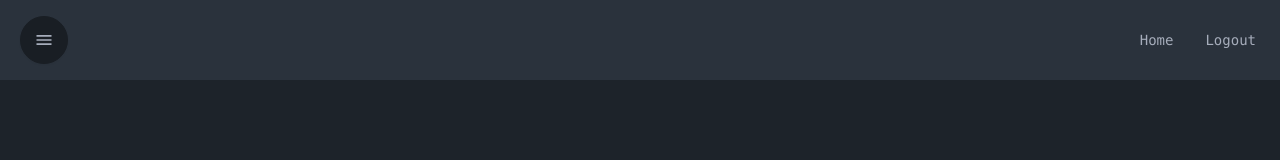
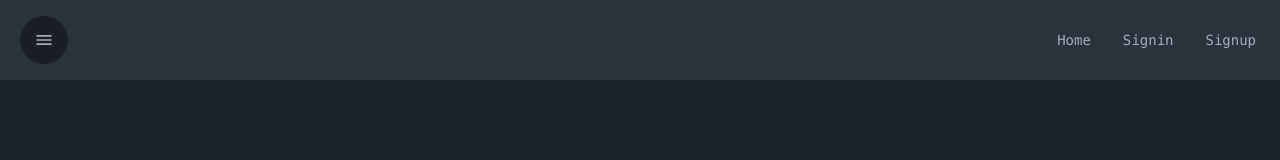
Before and after one commit to Juzdalua/exam-q-play, a Next.js app: page /auth/signin in a window 1280 px wide. Before the commit this address had no page. Shown: the top 160 px of the page. Built offline with nearby package versions, Linux system fonts and the light colour scheme; sample sign-in values are in the browser's storage.

Commit message:
Update logout with global context

```diff
--- /dev/null
+++ b/src/app/(home)/components/global-context.tsx
@@ -0,0 +1,16 @@
+import React, { useState, createContext, useContext } from "react";
+
+interface IGlobalContext {
+  token: string | null;
+  setToken: (token: string) => void;
+}
+
+const GlobalContext = createContext<IGlobalContext | undefined>(undefined);
+
+export const GlobalContextProvider = ({ children }: { children: React.ReactNode }) => {
+  const [token, setToken] = useState<string | null>(null);
+
+  return <GlobalContext.Provider value={{ token, setToken }}>{children}</GlobalContext.Provider>;
+};
+
+export const useGlobalContext = () => useContext(GlobalContext);
--- a/src/app/(home)/components/main.tsx
+++ b/src/app/(home)/components/main.tsx
@@ -4,18 +4,21 @@ import { useState } from "react";
 import TopLayout from "./top-layout";
 import Sidebar from "./sidebar";
 import Footer from "./footer";
+import { GlobalContextProvider } from "./global-context";
 
 export default function MainComponent({ children }: { children: React.ReactNode }) {
   const [isSidebarVisible, setIsSidebarVisible] = useState(false);
 
   return (
     <div>
+      <GlobalContextProvider>
         <TopLayout onSideBarToggle={() => setIsSidebarVisible(!isSidebarVisible)} />
         <div className="flex">
           <Sidebar isVisible={isSidebarVisible} />
           <div className={`${isSidebarVisible ? "ml-56" : ""} flex-1 h-screen`}>{children}</div>
         </div>
         <Footer />
+      </GlobalContextProvider>
     </div>
   );
 }
--- a/src/app/(home)/components/top-layout.tsx
+++ b/src/app/(home)/components/top-layout.tsx
@@ -1,14 +1,12 @@
 "use client";
 
+import LocalStorage from "@/src/utils/LocalStorage";
 import Link from "next/link";
 import { useEffect, useState } from "react";
+import { useGlobalContext } from "./global-context";
 
 const TopLayout = ({ onSideBarToggle }: { onSideBarToggle: () => void }) => {
-  const [token, setToken] = useState<string | null>(null);
-
-  useEffect(() => {
-    setToken(localStorage.getItem("jwt"));
-  }, []);
+  const {token, setToken} = useGlobalContext();
 
   return (
     <div className="min-h-20 bg-neutral flex justify-between">
@@ -47,7 +45,7 @@ const TopLayout = ({ onSideBarToggle }: { onSideBarToggle: () => void }) => {
             </Link>
           </li>
           <li>
-            <Link href={`/auth/signup`} className={!token ? "hidden" : ""}>
+            <Link href={`/auth/logout`} className={!token ? "hidden" : ""}>
               Logout
             </Link>
           </li>
--- a/src/app/(home)/page.tsx
+++ b/src/app/(home)/page.tsx
@@ -1,7 +1,7 @@
+import UserInfo from "@/src/components/user-info";
+import UserList from "@/src/components/user-list";
 import { Metadata } from "next";
-import UserList from "@/src/components/user-list";
 import { Suspense } from "react";
-import UserInfo from "@/src/components/user-info";
 
 export const metadata: Metadata = {
   title: "Home",
@@ -10,22 +10,12 @@ export const metadata: Metadata = {
 const Start = async () => {
   return (
     <div>
-      <div>
-        <h1 className="text-3xl font-bold underline text-red-400">HI</h1>
-      </div>
-      <div>
-        <button className="inline-block cursor-pointer rounded-md bg-gray-800 px-4 py-3 text-center text-sm font-semibold uppercase text-white transition duration-200 ease-in-out hover:bg-gray-900">
-          Button
-        </button>
-      </div>
-      <div>
         <Suspense fallback={<h1>Loading User List...</h1>}>
           <UserList />
         </Suspense>
         <Suspense fallback={<h1>Loading User List...</h1>}>
           <UserInfo id="1" />
         </Suspense>
-      </div>
     </div>
   );
 };
--- a/src/app/auth/logout/page.tsx
+++ b/src/app/auth/logout/page.tsx
@@ -1,16 +1,20 @@
-"use client"
+"use client";
 
-import { useRouter } from "next/router";
+import LocalStorage from "@/src/utils/LocalStorage";
+import { useRouter } from "next/navigation";
 import { useEffect } from "react";
+import { useGlobalContext } from "../../(home)/components/global-context";
 
 const Logout = () => {
   const router = useRouter();
+  const {token, setToken} = useGlobalContext();
 
   useEffect(() => {
-    localStorage.removeItem("jwt");
+    LocalStorage.removeItem("jwt");
+    setToken(null);
 
     router.push("/");
   }, [router]);
-}
+};
 
 export default Logout;
--- a/src/app/auth/signin/page.tsx
+++ b/src/app/auth/signin/page.tsx
@@ -1,16 +1,17 @@
 "use client";
 
+import { useRouter } from "next/navigation";
 import { useEffect, useState } from "react";
-import { useRouter } from "next/navigation";
+import { useGlobalContext } from "../../(home)/components/global-context";
 
 const SigninPage = () => {
   const [email, setEmail] = useState("");
   const [password, setPassword] = useState("");
   const [errorMessage, setErrorMessage] = useState("");
   const router = useRouter();
+  const { token, setToken } = useGlobalContext();
 
   useEffect(() => {
-    const token = localStorage.getItem("jwt");
     if (token) {
       router.push("/");
     }
@@ -32,7 +33,10 @@ const SigninPage = () => {
       }
 
       const { token } = await response.json();
+
       localStorage.setItem("jwt", token);
+      setToken(token);
+
       router.push("/");
     } catch (error: any) {
       setErrorMessage(error.message);
--- a/src/app/auth/signup/page.tsx
+++ b/src/app/auth/signup/page.tsx
@@ -1,7 +1,7 @@
 "use client";
 
+import { useRouter } from "next/navigation";
 import { useEffect, useState } from "react";
-import { useRouter } from "next/navigation";
 
 const SignupPage = () => {
   const [email, setEmail] = useState("");
--- /dev/null
+++ b/src/utils/LocalStorage.ts
@@ -0,0 +1,18 @@
+class LocalStorage {
+  constructor() {}
+
+  static setItem(key: string, item: string) {
+    if (typeof window !== "undefined") localStorage.setItem(key, item);
+  }
+
+  static getItem(key: string) {
+    if (typeof window !== "undefined") return localStorage.getItem(key);
+    return null;
+  }
+
+  static removeItem(key: string) {
+    if (typeof window !== "undefined") localStorage.removeItem(key);
+  }
+}
+
+export default LocalStorage;
```
Lines whose indentation alone changed are shown as unchanged.
